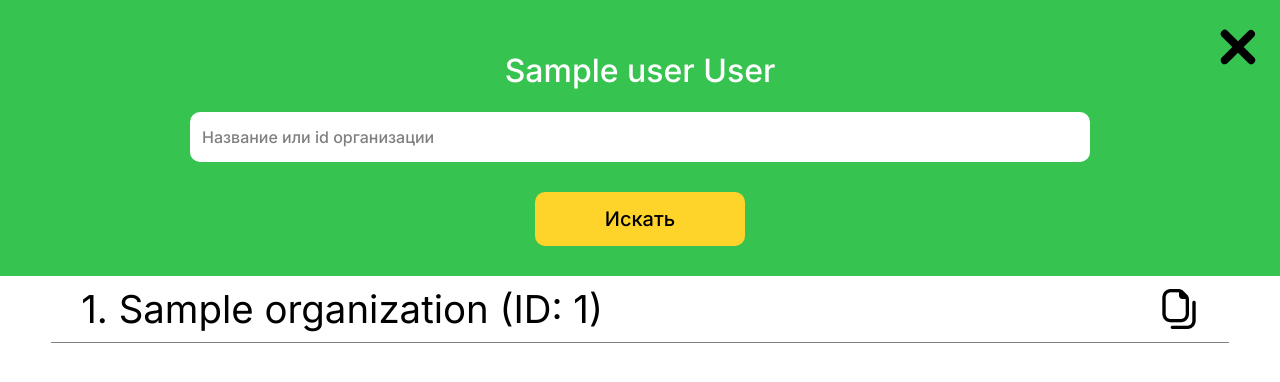
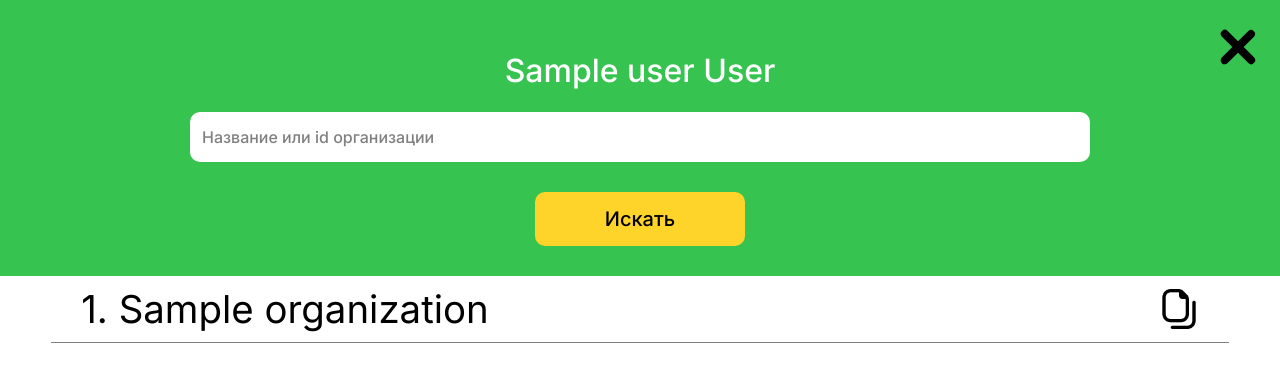
Before and after one commit to SamandarNarkhojayev/tapgoQR, a Flask app: page /select_organization?number=000 in a window 1280 px wide. Shown: the top 382 px of the page. Run offline with Flask 3, Linux system fonts and the light colour scheme; the visitor is signed in with stand-in values (Sample User, id 1); a database or web service that is not in the repository returns one stand-in record (values such as "Sample title"); parts of the project's set-up code (start-up, migrations or seed data) failed here and were passed over; some libraries are stand-ins or nearby versions.

Commit message:
version 1.0.3

```diff
--- a/static/styles.css
+++ b/static/styles.css
@@ -143,7 +143,6 @@ p{
 .organization-name{
     text-align: center;
     font-weight: 600;
-    /* font-size: clamp(30px, 3.5vw, 70px); */
 }
 .other-text{
     text-align: center;
--- a/templates/select_organization.html
+++ b/templates/select_organization.html
@@ -62,7 +62,7 @@
 <!-- Список организаций -->
 {% for org in organizations %}
     <div class="organizations-container">
-        <span>{{ loop.index }}. {{ org[1] }} (ID: {{ org[0] }})</span>
+        <span>{{ loop.index }}. {{ org[1] }} </span>
         <button class="copy_button" onclick="generateAndCopyLink('{{ number }}', '{{ org[0] }}')"></button>
     </div>
 {% endfor %}
```
